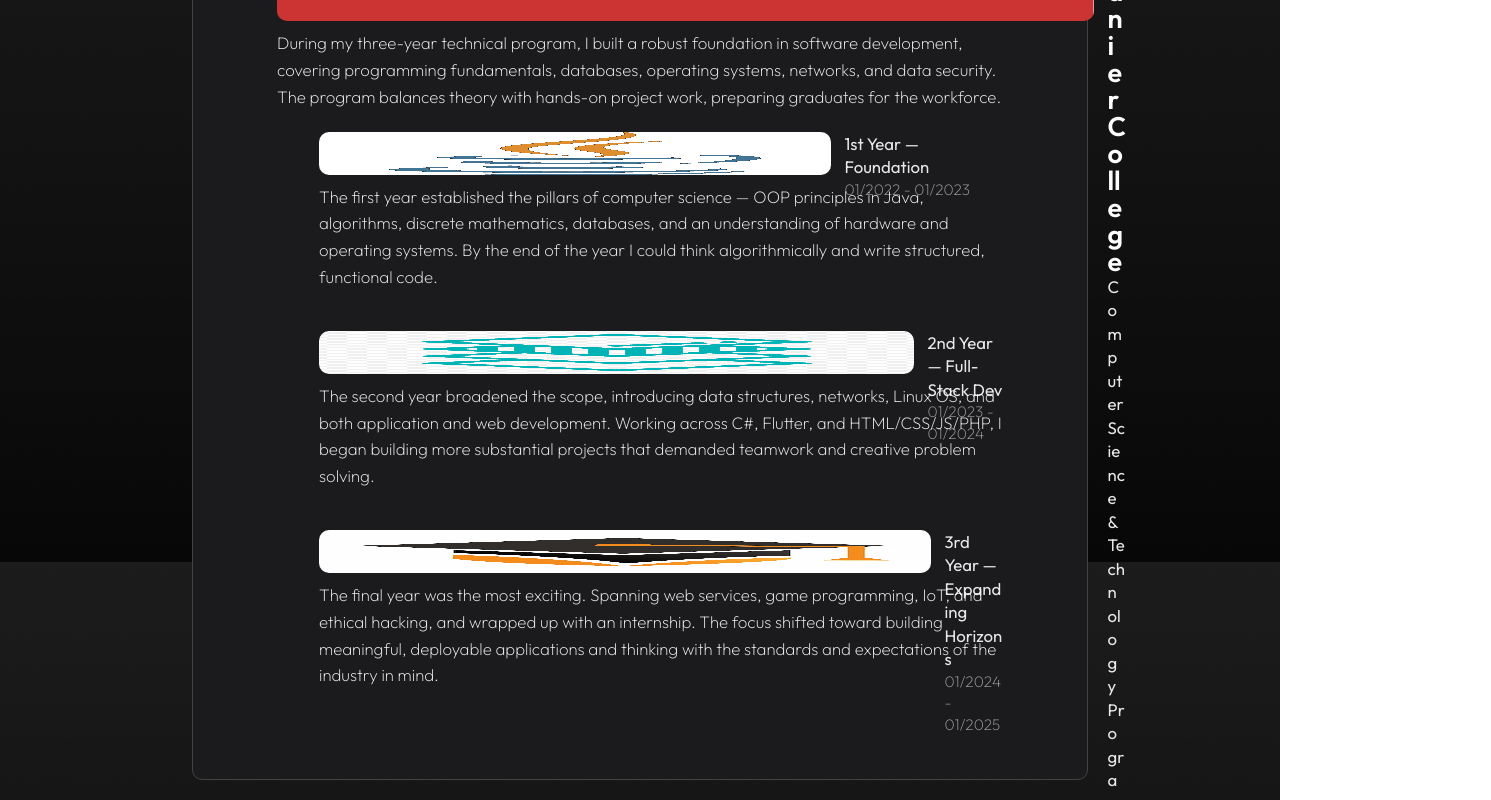
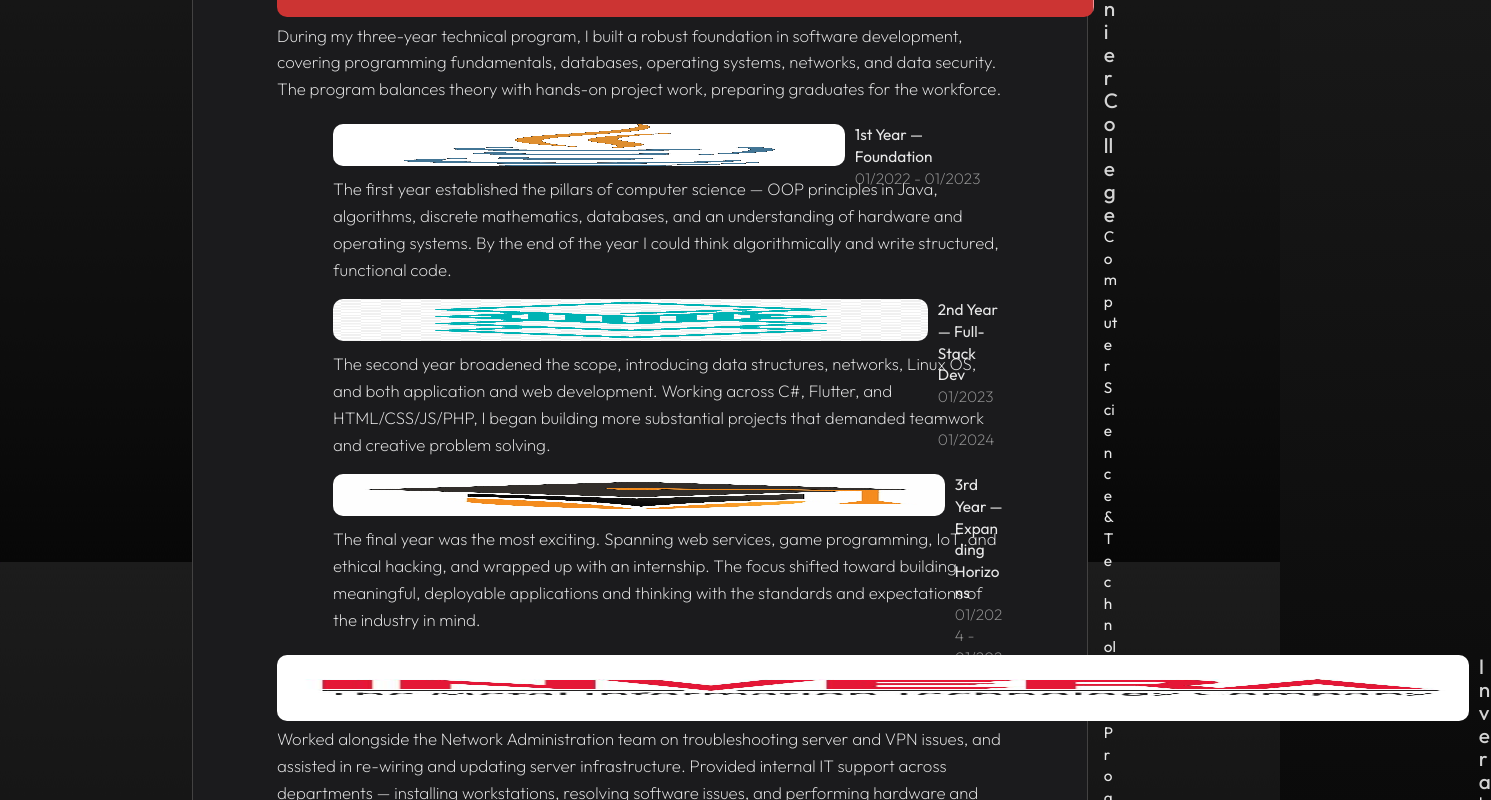
Before and after one commit to hedi3489/my-portfolio, a React (Vite) app: page /journey in a window 1280 px wide. Shown: the part 240-1040 px from the top of the page, 1491 px wide, since content can reach past the window. Built offline with nearby package versions, Linux system fonts and the light colour scheme.

Commit message:
Added internship to journey

```diff
--- a/src/components/ProjectPageComponents.jsx
+++ b/src/components/ProjectPageComponents.jsx
@@ -177,15 +177,15 @@ const Table = ({ columns, rows, center = [], widths = [], colorScale = [] }) =>
 );
 
 function JourneySection({ logo, place, program, date, body }) {
-    var headerHeight = '5rem';
-    if (place == null) { headerHeight = '3.1rem'; }
+    var headerHeight = '4.7rem';
+    if (place == null) { headerHeight = '3rem'; }
 
-    return <div className='flex flex-col journey-section' style={{ gap: '0.7em' }}>
-        <div className='gap flex' style={{ height: headerHeight }}>
+    return <div className='flex flex-col journey-section gap-07'>
+        <div className='gap-07 flex' style={{ height: headerHeight }}>
             {logo ? <img src={logo} style={{ borderRadius: '10px' }} /> : null}
             <div className='width-100'>
-                {place ? <h2 style={{ margin: '0', lineHeight: '1', fontWeight: '600' }}>{place}</h2> : null}
-                <p style={{ margin: '0', fontWeight: '400' }}>{program}</p>
+                {place ? <h3 style={{ margin: '0', lineHeight: '1.1', fontWeight: '500' }}>{place}</h3> : null}
+                <p style={{ margin: '0', fontWeight: '400', fontSize: '1.1rem' }}>{program}</p>
                 <p style={{ margin: '0', color: '#989898', fontSize: "1.1rem" }}>{date}</p>
             </div>
         </div>
--- a/src/pages/Journey.jsx
+++ b/src/pages/Journey.jsx
@@ -3,6 +3,7 @@ import VanierLogo from '../assets/vanier.jpg'
 import JavaLogo from '../assets/java-logo2.png'
 import StackLogo from '../assets/stack-logo.png'
 import IoTLogo from '../assets/cap-logo.jpg'
+import InveraLogo from '../assets/invera-logo.png'
 
 function JourneyPage() {
     return (
@@ -18,29 +19,35 @@ function JourneyPage() {
                         date="01/2022 - 01/2025"
                         body="During my three-year technical program, I built a robust foundation in software development, covering programming fundamentals, databases, operating systems, networks, and data security. The program balances theory with hands-on project work, preparing graduates for the workforce."
                     />
-
-                    <div className='flex flex-col' style={{marginLeft: "3rem"}}>
+                    <div className='flex flex-col'
+                        style={{ marginLeft: "4rem" }}>
                         <JourneySection
                             logo={JavaLogo}
                             program="1st Year — Foundation"
                             date="01/2022 - 01/2023"
                             body="The first year established the pillars of computer science — OOP principles in Java, algorithms, discrete mathematics, databases, and an understanding of hardware and operating systems. By the end of the year I could think algorithmically and write structured, functional code."
-                        /> <br />
+                        />
                         <JourneySection
                             logo={StackLogo}
                             program="2nd Year — Full-Stack Dev"
                             date="01/2023 - 01/2024"
                             body="The second year broadened the scope, introducing data structures, networks, Linux OS, and both application and web development. Working across C#, Flutter, and HTML/CSS/JS/PHP, I began building more substantial projects that demanded teamwork and creative problem solving."
                         />
-                        <br />
                         <JourneySection
                             logo={IoTLogo}
                             program="3rd Year — Expanding Horizons"
                             date="01/2024 - 01/2025"
                             body="The final year was the most exciting. Spanning web services, game programming, IoT, and ethical hacking, and wrapped up with an internship. The focus shifted toward building meaningful, deployable applications and thinking with the standards and expectations of the industry in mind."
                         />
-                        <br />
                     </div>
+                    <JourneySection
+                        logo={InveraLogo}
+                        place="Invera"
+                        program="IT Internship"
+                        date="01/2025 - 05/2025"
+                        body="Worked alongside the Network Administration team on troubleshooting server and VPN issues, and assisted in re-wiring and updating server infrastructure. Provided internal IT support across departments — installing workstations, resolving software issues, and performing hardware and software upgrades. Also programmed Raspberry Pis to display office dashboards during work hours, involving device setup, cron job scheduling, and shell scripting."
+
+                    />
                 </div>
             </div>
         </div>
--- a/src/styles/Utilities.css
+++ b/src/styles/Utilities.css
@@ -1,5 +1,8 @@
 .gap {
     gap: var(--gap);
+}
+.gap-07 {
+    gap: 0.7rem;
 }
 
 .flex {
```
Also changed, not shown: src/assets/invera-logo.png (added).
